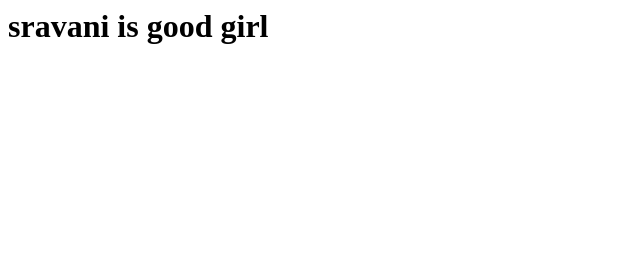
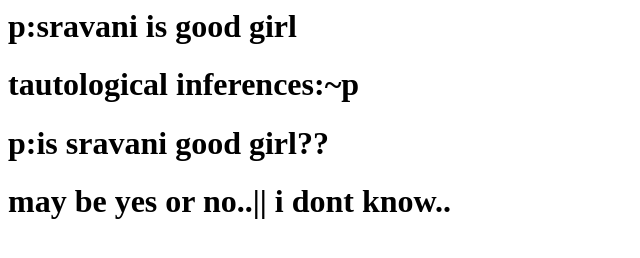
Before and after one commit to kottapallisravani/splitmat, a plain HTML site: page about.html in a window 1280 px wide. Shown: the whole page, without its empty margins (0-640 px from the left). Drawn offline with Linux system fonts and the light colour scheme.

Commit message:
created about.html

```diff
--- a/about.html
+++ b/about.html
@@ -1,7 +1,10 @@
 <html>
     <head>
         <body>
-            <h1>sravani is good girl</h1>
+            <h1>p:sravani is good girl</h1>
+            <h1>tautological inferences:~p</h1>
+            <h1>p:is sravani  good girl??</h1>
+            <h1>may be yes or no..|| i dont know..</h1>
         </body>
     </head>
 </html>
```
Also changed, not shown: welcome.html (added).
